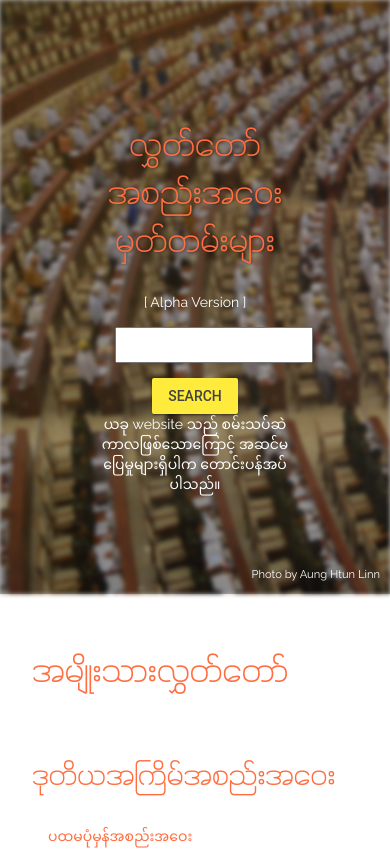
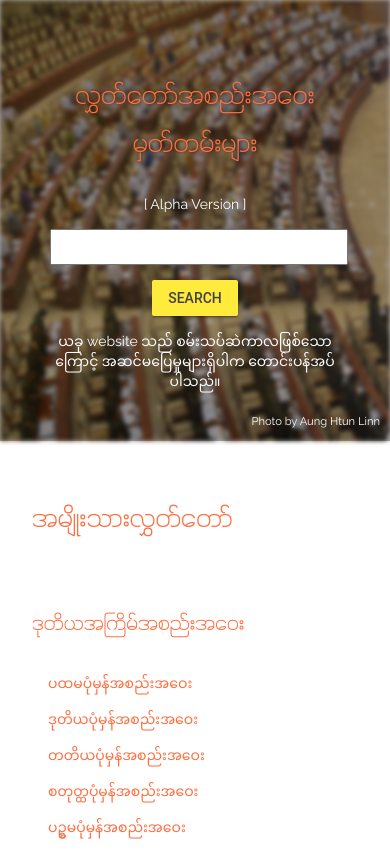
Before and after one commit to theananda/transcript-frontend, a Vue app: page / in a window 390 px wide. Shown: the top 850 px of the page. Built offline with nearby package versions, Linux system fonts and the light colour scheme; a web font is replaced by a local one.

Commit message:
Fix styles for mobile design

```diff
--- a/src/assets/style.css
+++ b/src/assets/style.css
@@ -118,9 +118,42 @@ a {
 
 @media (max-width: 481px) {
 
-  .large_search_area #keyword_search {
-  	width: 100%;
-  }
+	.large_search_area {
+		padding: 50px;
+	}
+
+  	.large_search_area #keyword_search {
+  		width: 100%;
+  		margin: 15px 0px;
+  	}
+
+  	.alpha {
+  		margin-top: 15px;
+  	}
+
+  	h1 {
+  		font-size: 2rem;
+  	}
+
+  	h2 {
+  		font-size: 1.8rem;
+  	}
+
+  	h3 {
+  		font-size: 1.6rem;
+  	}
+
+  	h4 {
+  		font-size: 1.4rem;
+  	}
+
+  	h5 {
+  		font-size: 1.2rem;
+  	}
+
+  	h5 {
+  		font-size: 1.1rem;
+  	}
 
 }
 
```
